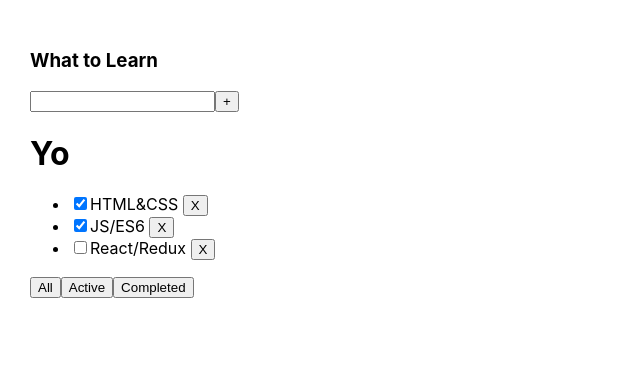
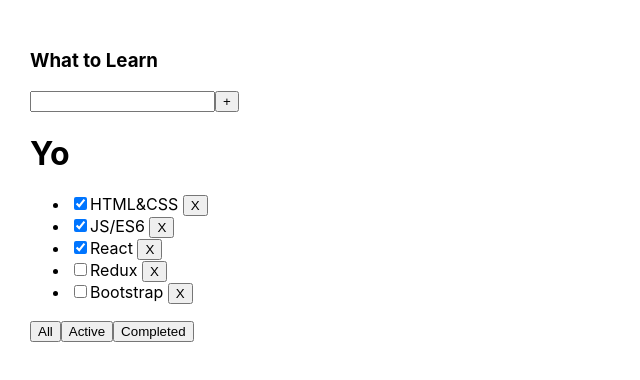
Before and after one commit to isefrog38/Doggy_TodoList_IT_INC, a React (Create React App) app: page / in a window 1280 px wide. Shown: the top 380 px of the page, without its empty margins (0-640 px from the left). Built offline with nearby package versions, Linux system fonts and the light colour scheme.

Commit message:
second commit

```diff
--- a/src/App.tsx
+++ b/src/App.tsx
@@ -8,8 +8,11 @@ export type TaskType = {
     isDone: boolean
 }
 
+export type FilterValuesType = "All" | "Active" | "Completed"
+
 function App() {
-    // BLL
+    // BusinessLogicL... (BLL)
+    // name
     const todoListTitle: string = "What to Learn";
 
     /*let tasks: Array<TaskType> = [
@@ -18,24 +21,57 @@ function App() {
         {id: 3, title: "React/Redux", isDone: false},
     ]*/
 
+    // logic remove , UseState
     const [tasks, setTasks] = useState<Array<TaskType>>([
         {id: 1, title: "HTML&CSS", isDone: true},
         {id: 2, title: "JS/ES6", isDone: true},
-        {id: 3, title: "React/Redux", isDone: false},
+        {id: 3, title: "React", isDone: true},
+        {id: 4, title: "Redux", isDone: false},
+        {id: 5, title: "Bootstrap", isDone: false},
     ])
 
     const removeTask = (taskID: number) => {
-       /* const filterTasks = tasks.filter(t => t.id !== taskID)*/
+        /* const filterTasks = tasks.filter(t => t.id !== taskID)*/
         setTasks(tasks.filter(t => t.id !== taskID));
     }
+
+// logic Filter
+    const [filter, setFilter] = useState<FilterValuesType>("All");
+
+    const changeFilter = (filter: FilterValuesType) => {
+        setFilter(filter)
+    }
+// Sam Filter
+    let tasksForRender = tasks
+    if (filter === "Active") {
+        tasksForRender = tasks.filter(t => !t.isDone)
+    } else if (filter === "Completed") {
+        tasksForRender = tasks.filter(t => t.isDone)
+    }
+    /*const getTasksForRender = () => {
+        switch (filter) {
+            case "Active":
+                return tasks.filter(t => !t.isDone === false)
+            case "Completed":
+                return tasks.filter(t => t.isDone === true)
+            default:
+                return tasks
+        }
+    }
+    const tasksForRender = getTasksForRender()*/
 
 //UI
     return (
         <div className="App">
             <TodoList
+                // name
                 titleOfTodo={todoListTitle}
-                tasks={tasks}
+                // useState
+                tasks={tasksForRender}
+                // props na ydalenie
                 removeTask={removeTask}
+                // props na button filter
+                changeFilter={changeFilter}
             />
         </div>
     );
--- a/src/Component/Button.tsx
+++ b/src/Component/Button.tsx
@@ -2,10 +2,16 @@ import React from 'react';
 
 type ButtonPropsType = {
     title: string
+    onClickHandler: () => void
 }
 
-function Button(props: ButtonPropsType) {
-    return <button>{props.title}</button>
+function Button({
+                    title,
+                    onClickHandler
+                }: ButtonPropsType) {
+    return <button onClick={onClickHandler}>
+        {title}
+    </button>
 }
 
 export default Button;
--- a/src/Component/TodoList.tsx
+++ b/src/Component/TodoList.tsx
@@ -2,13 +2,14 @@ import React from 'react';
 import TodoListHeader from "./TodoListHeader";
 import Button from "./Button";
 import AddPanel from "./AddPanel";
-import {TaskType} from "../App";
+import {FilterValuesType, TaskType} from "../App";
 import Task from "./Task";
 
 type TodoListPropsType = {
     titleOfTodo: string
     tasks: Array<TaskType>
     removeTask: (taskID: number) => void
+    changeFilter: (filter: FilterValuesType) => void
 }
 
 function TodoList(props: TodoListPropsType) {
@@ -38,9 +39,15 @@ function TodoList(props: TodoListPropsType) {
                     {tasksComponents}
                 </ul>
                 <div>
-                    <Button title={"All"}/>
-                    <Button title={"Active"}/>
-                    <Button title={"Completed"}/>
+                    <Button
+                        onClickHandler={() => props.changeFilter("All")}
+                        title={"All"}/>
+                    <Button
+                        onClickHandler={() => props.changeFilter("Active")}
+                        title={"Active"}/>
+                    <Button
+                        onClickHandler={() => props.changeFilter("Completed")}
+                        title={"Completed"}/>
                 </div>
             </div>
         </>
```
